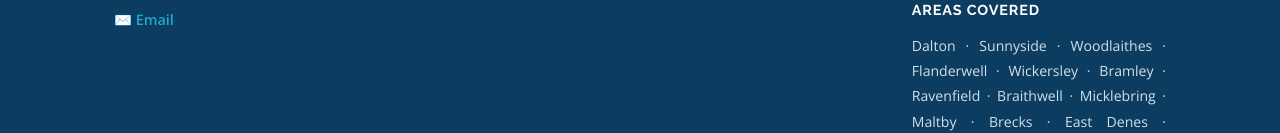
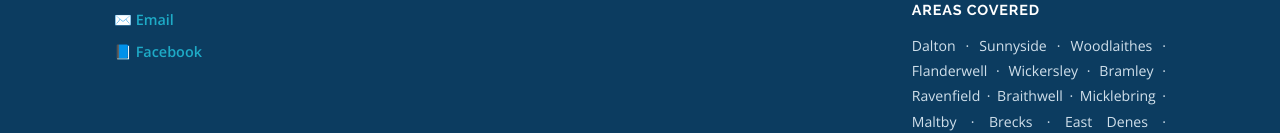
Before and after one commit to mikehinton-wq/mods-website, a React (Vite) app: page /terms in a window 1280 px wide. Shown: the part 4261-4394 px from the top of the page. Built offline with nearby package versions, Linux system fonts and the light colour scheme.

Commit message:
Update site

```diff
--- a/src/components/Footer.jsx
+++ b/src/components/Footer.jsx
@@ -23,6 +23,7 @@ export default function Footer() {
             <a href="tel:07915999994">📞 07915 999994</a>
             <a href="https://wa.me/447915999994" target="_blank" rel="noreferrer">💬 WhatsApp</a>
             <a href="mailto:mikejhinton@outlook.com">✉️ Email</a>
+            <a href="https://www.facebook.com/mikehintondrivingschool" target="_blank" rel="noreferrer">📘 Facebook</a>
           </div>
         </div>
 
```
